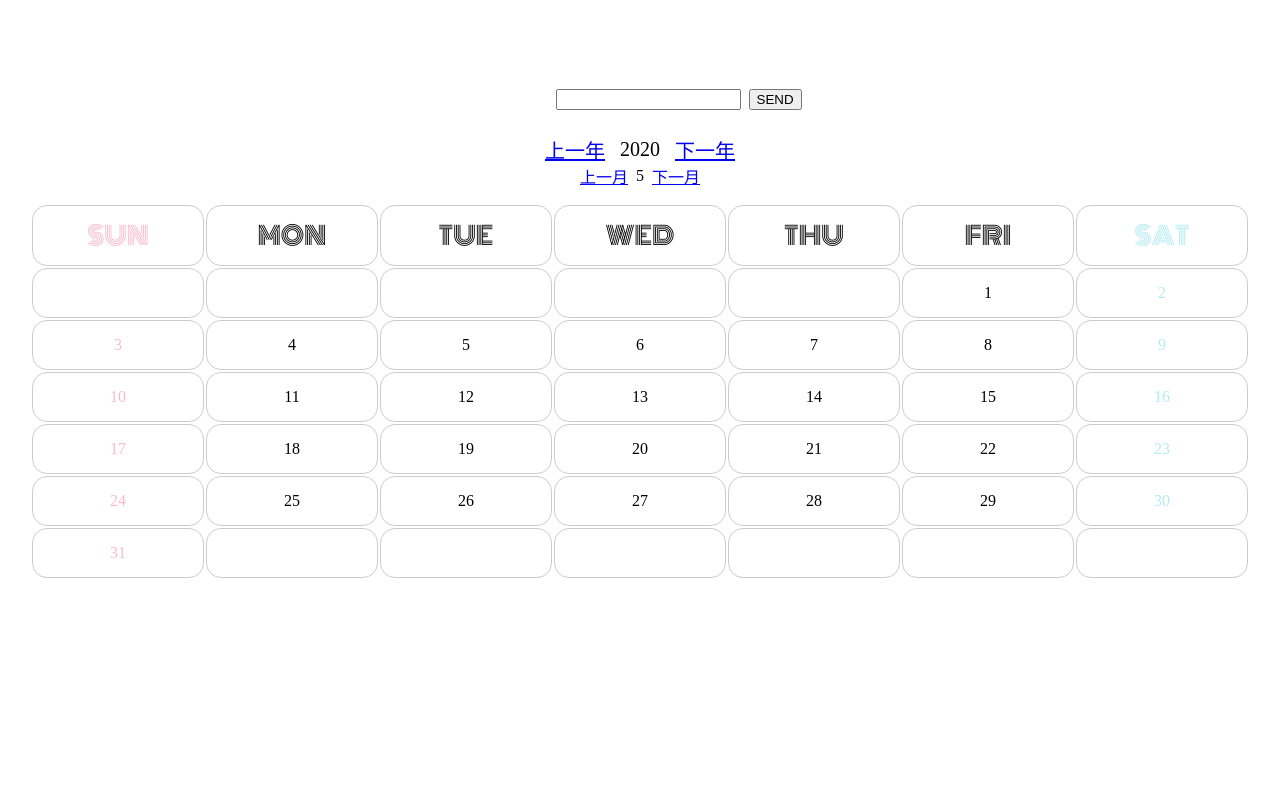
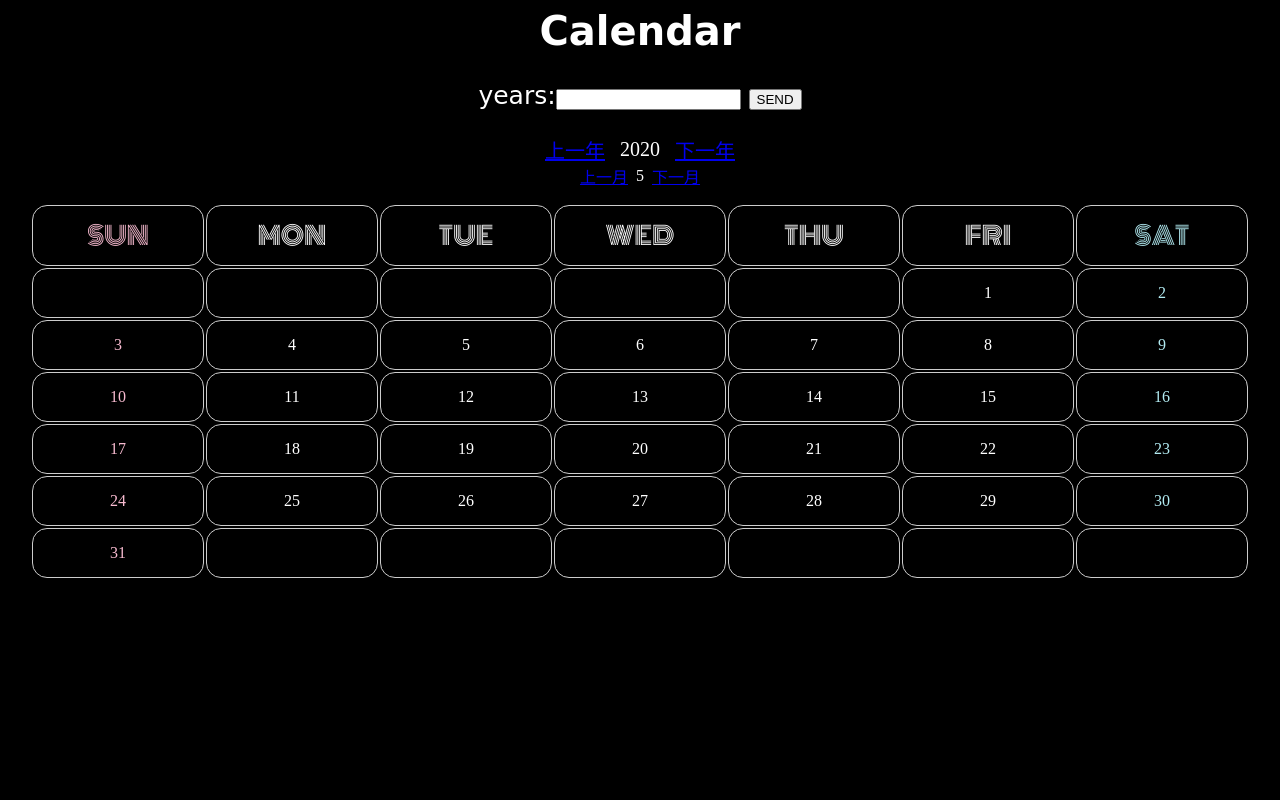
Before and after one commit to wdaweb/calendar-shushu7337, a PHP site: page /calendartest.php in a window 1280 px wide. Run offline with PHP 8.4, Linux system fonts and the light colour scheme; some web fonts are replaced.

Commit message:
顏色修改

```diff
--- a/calendartest.php
+++ b/calendartest.php
@@ -15,7 +15,7 @@
         color: #fff
     }
     body{
-        background: #FFF;
+        background: #000;
     }
     table {
         margin: 15px;
@@ -26,7 +26,7 @@
         display: flex;
         justify-content: center;
         align-items: center;
-        color: #000;
+        color: #FFF;
         font-size:20px;
 
     }
@@ -34,7 +34,7 @@
         display: flex;
         justify-content: center;
         align-items: center;
-        color: #000;
+        color: #FFF;
     }
     div.calendar{
         display: flex;
@@ -56,7 +56,7 @@
         border-radius: 15px;
         padding: 10px;
         text-align: center;
-        color: #000;
+        color: #FFF;
         width: 150px;
         height: 50px;
     }
```
